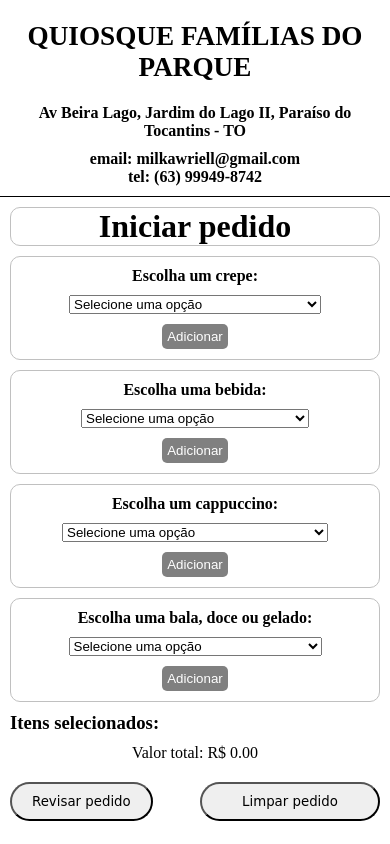
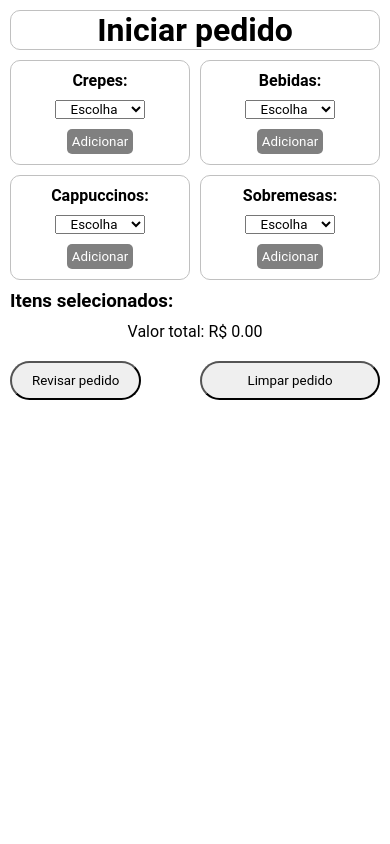
Before and after one commit to AlexSChaves/MenuApp, a React (Vite) app: page / in a window 390 px wide. Built offline with nearby package versions, Linux system fonts and the light colour scheme.

Commit message:
eighth commit

```diff
--- a/src/App.css
+++ b/src/App.css
@@ -3,3 +3,8 @@
   margin: 0;
   padding: 0;
 }
+
+body {
+  font-family: "Roboto", sans-serif;
+  background-color: #ffffff;
+}
--- a/src/components/Header.css
+++ b/src/components/Header.css
@@ -1,5 +1,5 @@
 .container-header {
-  display: grid;
+  /* display: grid; */
   grid-template-rows: repeat(auto-fit, minmax(10vh, 1fr));
   grid-template-columns: auto;
   grid-gap: 10px;
@@ -9,6 +9,7 @@
   justify-content: center;
   align-items: center;
   border-bottom: 1px solid;
+  display: none;
   }
 
   .title-header {
@@ -44,3 +45,9 @@
   flex-direction: column;
   }
   }
+
+  @media print {
+    .container-header {
+    display:grid;
+    }
+    }
--- a/src/components/Items.jsx
+++ b/src/components/Items.jsx
@@ -3,10 +3,10 @@ import React from "react";
 function Items({ nome, array, gender, valor, handleChange, adicionarItem }) {
   return (
     <div className="option">
-      <label htmlFor={nome}>Escolha {gender} {nome}:</label>
+      <label htmlFor={nome}>{/*Escolha {gender} */}{nome}:</label>
       <select id={nome} value={valor} onChange={(e) => handleChange(e.target.value)}>
         <option value="" disabled>
-          Selecione uma opção
+          Escolha
         </option>
         {array.map((item) => (
           <option key={item.nome} value={item.nome}>
--- a/src/index.css
+++ b/src/index.css
@@ -2,4 +2,5 @@
   margin: 0;
   padding: 0;
   box-sizing: border-box;
+  font-family: 'Roboto', 'Lato',sans-serif;
 }
--- a/src/pages/Home.css
+++ b/src/pages/Home.css
@@ -15,6 +15,7 @@
   justify-content: center;
   align-items: center;
   grid-auto-flow: dense;
+  /* border: solid red; */
 }
 
 .title{
@@ -25,7 +26,7 @@
 
 .options {
   display: grid;
-  grid-template-columns: repeat(1, 1fr);
+  grid-template-columns: repeat(2, 1fr);
   grid-template-rows: auto;
   grid-gap: 10px;
   grid-row-start: 2;
@@ -47,6 +48,7 @@
 
 .option select {
   margin: 10px;
+
 }
 
 .option button {
@@ -63,6 +65,10 @@
   cursor: not-allowed;
 }
 
+.option select option {
+  text-align: center;
+}
+
 .items {
   display: grid;
   grid-template-columns: repeat(1, minmax(300px,1fr));
@@ -77,7 +83,7 @@
   justify-content:space-between;
   border:1px solid var(--secondary-color);
   border-radius:10px;
-  padding:10px;
+  padding:5px 10px;
 }
 
 .buttons-item {
@@ -92,7 +98,7 @@
   border: none;
   border-radius: 5px;
   padding: 10px;
-  margin: 0 20px;
+  margin: 0 5px;
 }
 
 .total {
@@ -114,5 +120,31 @@
   margin-top:10px;
   border-radius: 20px;
   padding: 10px 20px;
-  font-family: 'Comic Sans MS', sans-serif;
 }
+
+@media (max-width: 479px) {
+  .option {
+    max-width: 100%;
+  }
+
+  .option select {
+    max-width: 90px;
+  }
+
+  .container{
+    max-width: 100vw;
+    overflow: hidden;
+  }
+
+  .items{
+    max-width: 100%;
+  }
+
+  .item{
+    max-width: 92%;
+  }
+
+  .item p{
+    font-size: 15px;
+  }
+}
--- a/src/pages/Home.jsx
+++ b/src/pages/Home.jsx
@@ -5,7 +5,6 @@ import { crepes, bebidas, cappuccinos, balasDocesGelados } from "../helpers/card
 import Items from "../components/Items";
 
 function Home(props) {
-  // Definir os estados para cada tipo de item
   const [comida, setComida] = React.useState("");
   const [bebida, setBebida] = React.useState("");
   const [cappuccino, setCappuccino] = React.useState("");
@@ -50,7 +49,7 @@ function Home(props) {
       <div className="options">
         <Items
           gender="um"
-          nome="crepe"
+          nome="Crepes"
           array={crepes}
           valor={comida}
           handleChange={setComida}
@@ -58,7 +57,7 @@ function Home(props) {
         />
         <Items
           gender="uma"
-          nome="bebida"
+          nome="Bebidas"
           array={bebidas}
           valor={bebida}
           handleChange={setBebida}
@@ -66,7 +65,7 @@ function Home(props) {
         />
         <Items
           gender="um"
-          nome="cappuccino"
+          nome="Cappuccinos"
           array={cappuccinos}
           valor={cappuccino}
           handleChange={setCappuccino}
@@ -74,7 +73,7 @@ function Home(props) {
         />
         <Items
           gender="uma"
-          nome="bala, doce ou gelado"
+          nome="Sobremesas"
           array={balasDocesGelados}
           valor={balaDoceGelado}
           handleChange={setBalaDoceGelado}
--- a/src/pages/Revisao.css
+++ b/src/pages/Revisao.css
@@ -75,7 +75,6 @@
     margin-top:10px;
     border-radius: 20px;
     padding: 10px 20px;
-    font-family: 'Comic Sans MS', sans-serif;
   }
 
   @media print {
```
